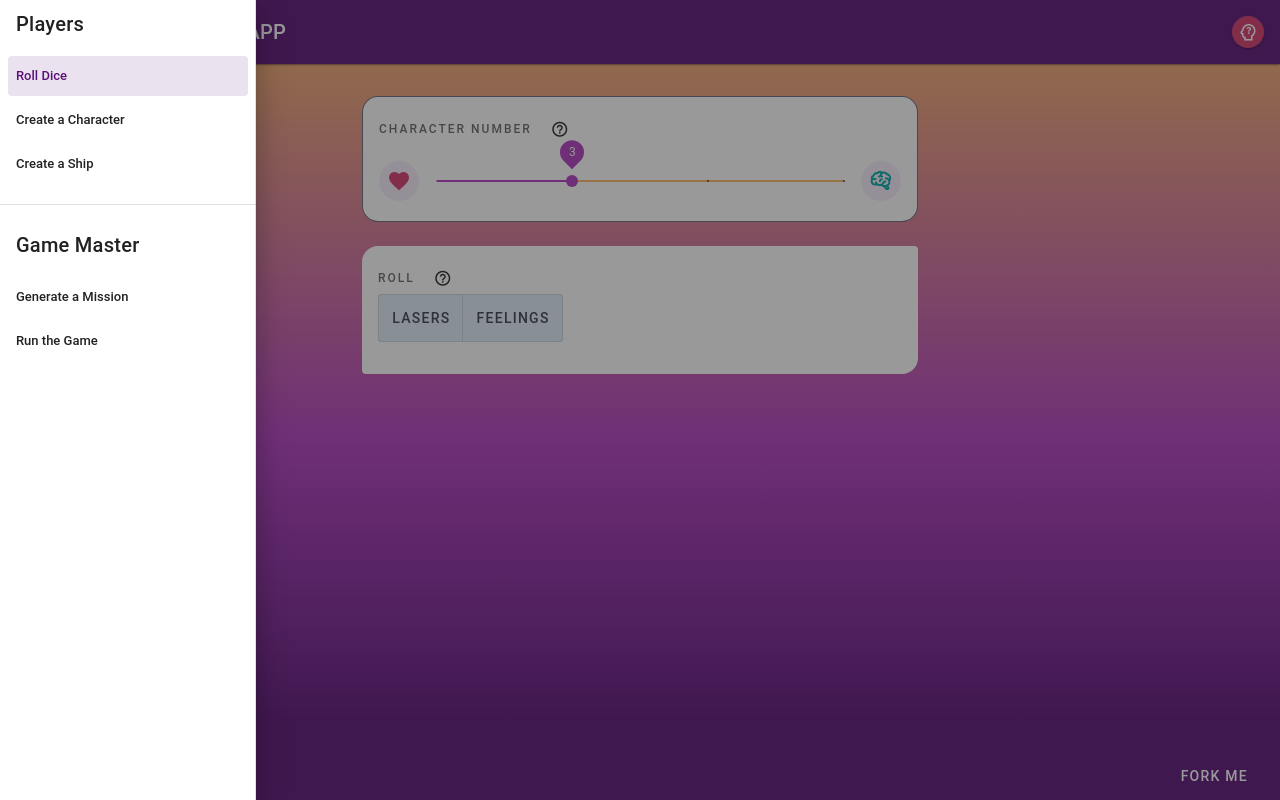
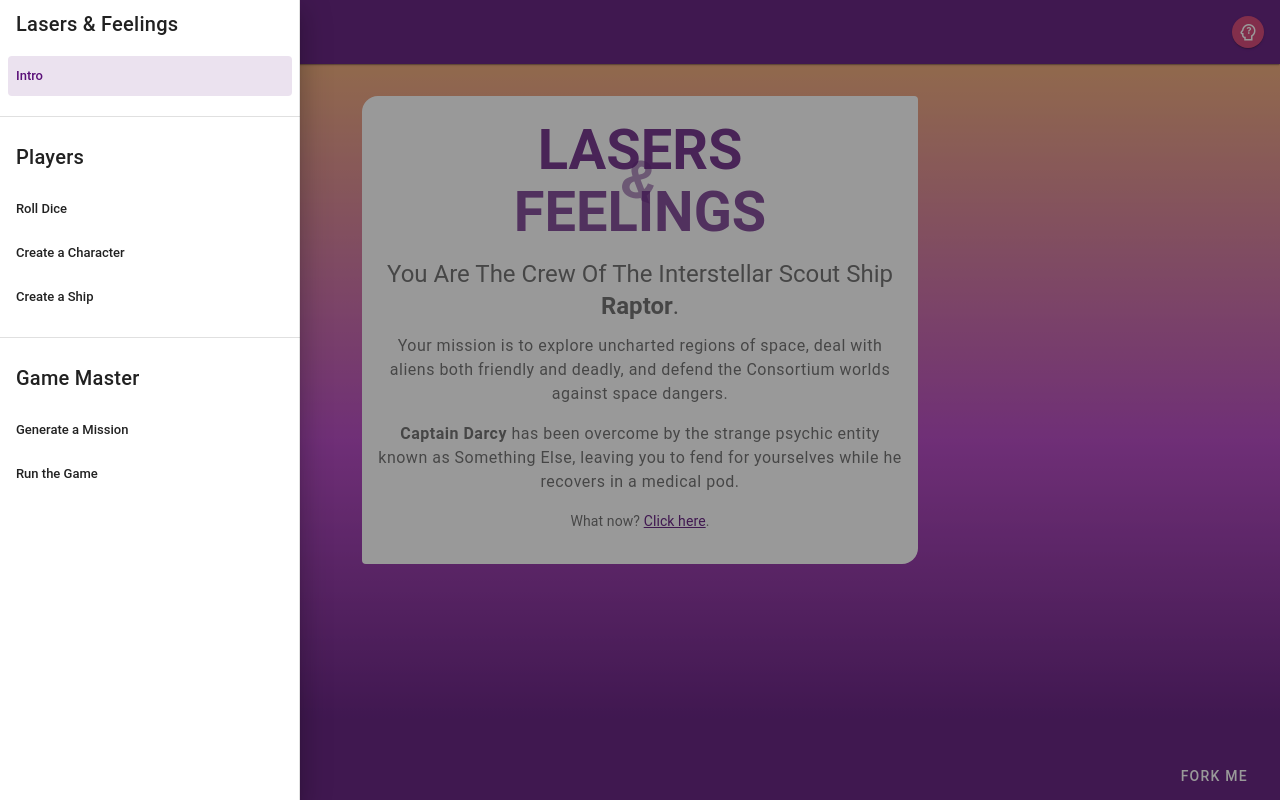
Before and after one commit to mcurren/lasers-feelings-tool, a Vue app: page / in a window 1280 px wide. Both pictures are taken after a click on the button 28 px from the left and 32 px from the top of the page. Built offline with nearby package versions, Linux system fonts and the light colour scheme; what vue-confetti would draw is missing.

Commit message:
added proper home page

```diff
--- a/src/App.vue
+++ b/src/App.vue
@@ -12,14 +12,40 @@
 
     <!-- content -->
     <v-main>
-      <router-view id="content" @updateOutcome="updateOutcome"/>
+      <router-view
+        id="content"
+        @updateOutcome="updateOutcome"
+        @toggleMenu="drawer = !drawer"
+      />
     </v-main>
 
     <!-- nav -->
     <v-navigation-drawer
       v-model="drawer"
+      width="300"
       fixed
       temporary>
+      <v-list-item>
+        <v-list-item-content>
+          <v-list-item-title class="title">
+            Lasers & Feelings
+          </v-list-item-title>
+        </v-list-item-content>
+      </v-list-item>
+      <v-list
+        dense
+        nav>
+        <v-list-item-group
+          v-model="group"
+          active-class="primary--text text--accent-4">
+          <v-list-item to="/">
+            <v-list-item-title>Intro</v-list-item-title>
+          </v-list-item>
+        </v-list-item-group>
+      </v-list>
+
+      <v-divider class="mt-3 mb-4"></v-divider>
+
       <v-list-item>
         <v-list-item-content>
           <v-list-item-title class="title">
@@ -33,7 +59,7 @@
         <v-list-item-group
           v-model="group"
           active-class="primary--text text--accent-4">
-          <v-list-item to="/">
+          <v-list-item to="/roll">
             <v-list-item-title>Roll Dice</v-list-item-title>
           </v-list-item>
 
--- a/src/router/index.js
+++ b/src/router/index.js
@@ -8,30 +8,35 @@ import CreateShip from '@/views/CreateShip.vue'
 
 Vue.use(VueRouter)
 
-  const routes = [
+const routes = [
   {
     path: '/',
-    name: 'Roll',
+    name: 'Intro',
+    component: Home
+  },
+  {
+    path: '/roll',
+    name: 'Roll Dice',
     component: Home
   },
   {
     path: '/mission',
-    name: 'Mission',
+    name: 'The Mission',
     component: Mission
   },
   {
     path: '/character',
-    name: 'Character',
+    name: 'Your Character',
     component: Character
   },
   {
     path: '/run',
-    name: 'Run',
+    name: 'Run the Game',
     component: RunGame
   },
   {
     path: '/ship',
-    name: 'Ship',
+    name: 'Your Ship',
     component: CreateShip
   },
 ]
--- a/src/views/Home.vue
+++ b/src/views/Home.vue
@@ -1,21 +1,63 @@
 <template>
   <div class="home">
-    <RollDice @updateOutcome="updateOutcome"/>
+    <section class="mb-2">
+      <v-card
+        flat
+        shaped
+        elevation="0"
+        class="mb-6 intro-text">
+        <v-card-text>
+          <h1 class="text-h3 primary--text mb-4 mt-2"><span class="lasers">Lasers</span> <span class="amp">&</span> <span class="feelings">Feelings</span></h1>
+          <div class="text-h5 mb-3">You Are The Crew Of The Interstellar Scout Ship <strong>Raptor</strong>.</div>
+          <p class="text-body-1">Your mission is to explore uncharted regions of space, deal with aliens both friendly and deadly, and defend the Consortium worlds against space dangers.</p>
+          <p class="text-body-1"><strong>Captain Darcy</strong> has been overcome by the strange psychic entity known as Something Else, leaving you to fend for yourselves while he recovers in a medical pod.</p>
+          <p>What now? <a href="#" @click.prevent="toggleMenu">Click here</a>.</p>
+        </v-card-text>
+      </v-card>
+    </section>
   </div>
 </template>
 
 <script>
-import RollDice from '@/components/RollDice.vue'
-
 export default {
   name: 'Home',
-  components: {
-    RollDice
-  },
   methods: {
-    updateOutcome (outcome) {
-      this.$emit('updateOutcome', outcome)
+    toggleMenu () {
+      this.$emit('toggleMenu')
     },
   },
 }
 </script>
+<style lang="scss" scoped>
+.intro-text {
+  text-align: center;
+}
+h1 {
+  text-transform: uppercase;
+  font-weight: 600 !important;
+  span {
+    display: block;
+  }
+  .lasers {
+    opacity: 0.9;
+  }
+  .amp {
+    margin: -0.55em 0;
+    transform: rotate(20deg);
+    // font-weight: 400;
+    opacity: 0.5;
+    font-size: 0.95em;
+    z-index: 2;
+    position: relative;
+  }
+  .feelings {
+    opacity: 0.8;
+  }
+}
+.text-h3 {
+  @media (min-width: 600px) {
+    font-size: 4em !important;
+    line-height: 3.75rem;
+  }
+}
+</style>
--- a/src/components/RollDice.vue
+++ b/src/views/RollDice.vue
@@ -1,5 +1,5 @@
 <template>
-  <div>
+  <div class="roll-dice">
     <transition
       name="rollFade"
       @before-enter="resetInputs"
```
Also changed, not shown: src/views/Intro.vue (deleted, +0 -20 lines).
